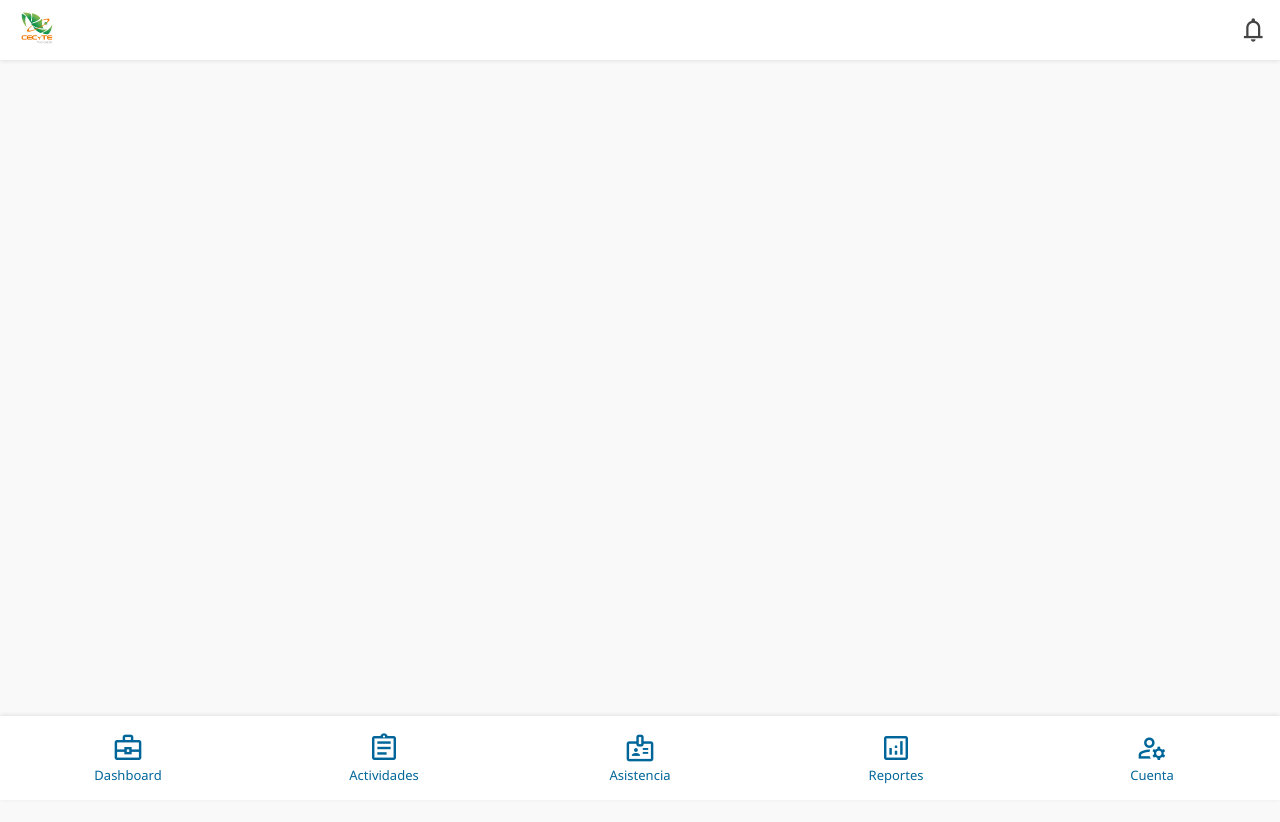
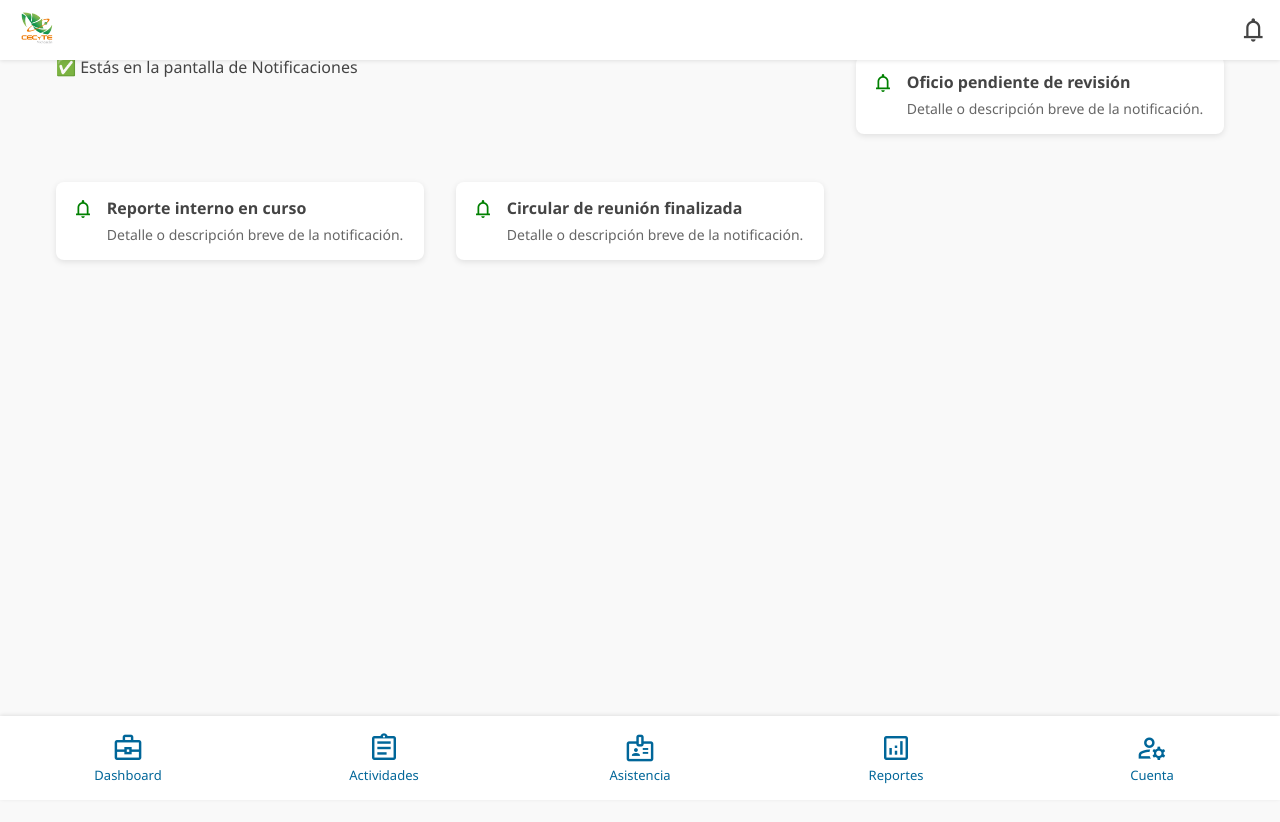
Before and after one commit to Mrityuzz/Cecytem-Admin-Asistencias, an Angular app: page /notificaciones in a window 1280 px wide. Before the commit this address led to /. Shown: the top 822 px of the page. Before the commit the page ends 800 px from the top, so only its background shows below. Built offline with nearby package versions, Linux system fonts and the light colour scheme.

Commit message:
Update codigo

```diff
--- a/src/app/app.component.html
+++ b/src/app/app.component.html
@@ -1,9 +1,12 @@
+<!-- Header dinámico -->
 <app-header [tituloModulo]="tituloModulo"></app-header>
 
+<!-- Contenido principal -->
 <main class="content">
   <router-outlet></router-outlet>
 </main>
 
+<!-- Barra de navegación inferior -->
 <nav class="bottom-nav" id="bottomNav">
   <a routerLink="/dashboard/home" routerLinkActive="active">
     <span class="material-symbols-outlined">business_center</span>
--- a/src/app/app.component.ts
+++ b/src/app/app.component.ts
@@ -16,7 +16,8 @@ export class AppComponent {
   constructor(private router: Router) {
     this.router.events.subscribe(event => {
       if (event instanceof NavigationEnd) {
-        if (event.url.includes('dashboard')) this.tituloModulo = 'Dashboard Administrativo';
+        if (event.url.includes('/dashboard/home')) this.tituloModulo = 'Dashboard Administrativo';
+        else if (event.url.includes('/dashboard/notificaciones')) this.tituloModulo = 'Notificaciones';
         else if (event.url.includes('actividades')) this.tituloModulo = 'Actividades';
         else if (event.url.includes('asistencia')) this.tituloModulo = 'Asistencia';
         else if (event.url.includes('reportes')) this.tituloModulo = 'Reportes';
--- a/src/app/app.config.ts
+++ b/src/app/app.config.ts
@@ -1,12 +1,12 @@
 import { ApplicationConfig, provideZoneChangeDetection } from '@angular/core';
 import { provideBrowserGlobalErrorListeners } from '@angular/core';
-import { provideRouter } from '@angular/router';   //  aquí está el cambio
+import { provideRouter } from '@angular/router';
 import { routes } from './app.routes';
 
 export const appConfig: ApplicationConfig = {
   providers: [
     provideBrowserGlobalErrorListeners(),
     provideZoneChangeDetection({ eventCoalescing: true }),
-    provideRouter(routes)   //  ahora sí funciona
+    provideRouter(routes)
   ]
 };
--- a/src/app/app.routes.ts
+++ b/src/app/app.routes.ts
@@ -1,10 +1,12 @@
 import { Routes } from '@angular/router';
+import { NotificacionesComponent } from './modules/dashboard/notificaciones';
 
 export const routes: Routes = [
   { path: 'dashboard', loadChildren: () => import('./modules/dashboard/dashboard.module').then(m => m.DashboardModule) },
   { path: 'asistencia', loadChildren: () => import('./modules/asistencia/asistencia.module').then(m => m.AsistenciaModule) },
   { path: 'actividades', loadChildren: () => import('./modules/actividades/actividades.module').then(m => m.ActividadesModule) },
   { path: 'reportes', loadChildren: () => import('./modules/reportes/reportes.module').then(m => m.ReportesModule) },
+  { path: 'notificaciones', component: NotificacionesComponent },
   { path: 'cuenta', loadChildren: () => import('./modules/cuenta/cuenta.module').then(m => m.CuentaModule) },
   { path: 'superadmin', loadChildren: () => import('./modules/superadmin/superadmin.module').then(m => m.SuperadminModule) },
   { path: '', redirectTo: '/dashboard', pathMatch: 'full' }
--- a/src/app/modules/dashboard/dashboard.module.scss
+++ b/src/app/modules/dashboard/dashboard.module.scss
@@ -14,7 +14,6 @@
   color: #008000;
 }
 
-/* Dark mode */
 @media (prefers-color-scheme: dark) {
   .dashboard-module {
     background: #121212;
@@ -24,7 +23,6 @@
   }
 }
 
-/* Ajustes móviles */
 @media (max-width: 480px) {
   .dashboard-module {
     padding-top: 50px;
--- a/src/app/modules/dashboard/dashboard.scss
+++ b/src/app/modules/dashboard/dashboard.scss
@@ -39,7 +39,6 @@
 .status.in-progress { color: #ff9900; }
 .status.done { color: #008000; }
 
-/* Dark mode */
 @media (prefers-color-scheme: dark) {
   .task-card {
     background: #2a2a2a;
--- a/src/app/modules/dashboard/home.html
+++ b/src/app/modules/dashboard/home.html
@@ -1,4 +1,5 @@
 <section class="dashboard">
+  <br>
   <h3>Tareas asignadas</h3>
 
   <div class="app-container">
--- a/src/app/modules/dashboard/home.scss
+++ b/src/app/modules/dashboard/home.scss
@@ -49,7 +49,6 @@
   }
 }
 
-/* Ajustes móviles */
 @media (max-width: 480px) {
   .dashboard {
     padding: 0.8rem;
--- a/src/app/modules/dashboard/home.ts
+++ b/src/app/modules/dashboard/home.ts
@@ -1,11 +1,11 @@
 import { Component, OnInit } from '@angular/core';
-import { CommonModule, NgFor } from '@angular/common';
+import { CommonModule } from '@angular/common';
 import { DashboardService } from './dashboard.service';
 
 @Component({
   selector: 'app-home',
   standalone: true,
-  imports: [CommonModule, NgFor],
+  imports: [CommonModule],
   templateUrl: './home.html',
   styleUrls: ['./home.scss']
 })
--- a/src/app/modules/dashboard/notificaciones.html
+++ b/src/app/modules/dashboard/notificaciones.html
@@ -1,10 +1,12 @@
-<section class="notificaciones">
-  <h2>Notificaciones Internas</h2>
+<section class="notifications">
   <p class="info">✅ Estás en la pantalla de Notificaciones</p>
+  <br>
 
-  <ul>
-    <li *ngFor="let notificacion of notificaciones">
-      {{ notificacion.mensaje }}
-    </li>
-  </ul>
+  <div class="notification-card" *ngFor="let notificacion of notificaciones">
+    <span class="material-symbols-outlined icon">notifications</span>
+    <div class="content">
+      <h4>{{ notificacion.mensaje }}</h4>
+      <p>Detalle o descripción breve de la notificación.</p>
+    </div>
+  </div>
 </section>
--- a/src/app/modules/dashboard/notificaciones.scss
+++ b/src/app/modules/dashboard/notificaciones.scss
@@ -2,22 +2,29 @@
   padding: 1rem;
   max-width: 1200px;
   margin: 0 auto;
+  margin-top: 2.5rem;
 }
 
 .notification-card {
   background: #fff;
   border-radius: 8px;
-  padding: 0.8rem;
-  margin-bottom: 0.8rem;
+  padding: 1rem;
+  margin-bottom: 1rem;
   box-shadow: 0 2px 6px rgba(0,0,0,0.1);
   display: flex;
   align-items: flex-start;
   gap: 0.8rem;
+  transition: transform 0.2s ease;
+}
+
+.notification-card:hover {
+  transform: translateY(-2px);
 }
 
 .notification-card .icon {
   font-size: 22px;
   color: #008000;
+  flex-shrink: 0;
 }
 
 .notification-card .content {
@@ -25,18 +32,18 @@
 }
 
 .notification-card .content h4 {
-  font-size: 15px;
-  margin: 0 0 0.3rem;
+  font-size: 16px;
+  margin: 0 0 0.4rem;
   color: #444;
+  line-height: 1.3;
 }
 
 .notification-card .content p {
-  font-size: 13px;
+  font-size: 14px;
   margin: 0;
   color: #666;
 }
 
-/* Dark mode */
 @media (prefers-color-scheme: dark) {
   .notification-card {
     background: #2a2a2a;
@@ -50,16 +57,16 @@
   }
 }
 
-/* Ajustes móviles */
 @media (max-width: 480px) {
   .notifications {
     padding: 0.8rem;
+    margin-top: 2rem;
   }
 
   .notification-card {
     flex-direction: column;
-    gap: 0.5rem;
-    padding: 0.7rem;
+    gap: 0.6rem;
+    padding: 0.9rem;
   }
 
   .notification-card .icon {
@@ -67,11 +74,28 @@
   }
 
   .notification-card .content h4 {
-    font-size: 14px;
-    margin-bottom: 0.3rem;
+    font-size: 15px;
+    margin-top: 0.4rem;
+    margin-bottom: 0.4rem;
   }
 
   .notification-card .content p {
-    font-size: 12px;
+    font-size: 13px;
+    line-height: 1.4;
   }
 }
+
+@media (min-width: 768px) {
+  .notifications {
+    display: grid;
+    grid-template-columns: repeat(2, 1fr);
+    gap: 1.5rem;
+  }
+}
+
+@media (min-width: 1200px) {
+  .notifications {
+    grid-template-columns: repeat(3, 1fr);
+    gap: 2rem;
+  }
+}
```
